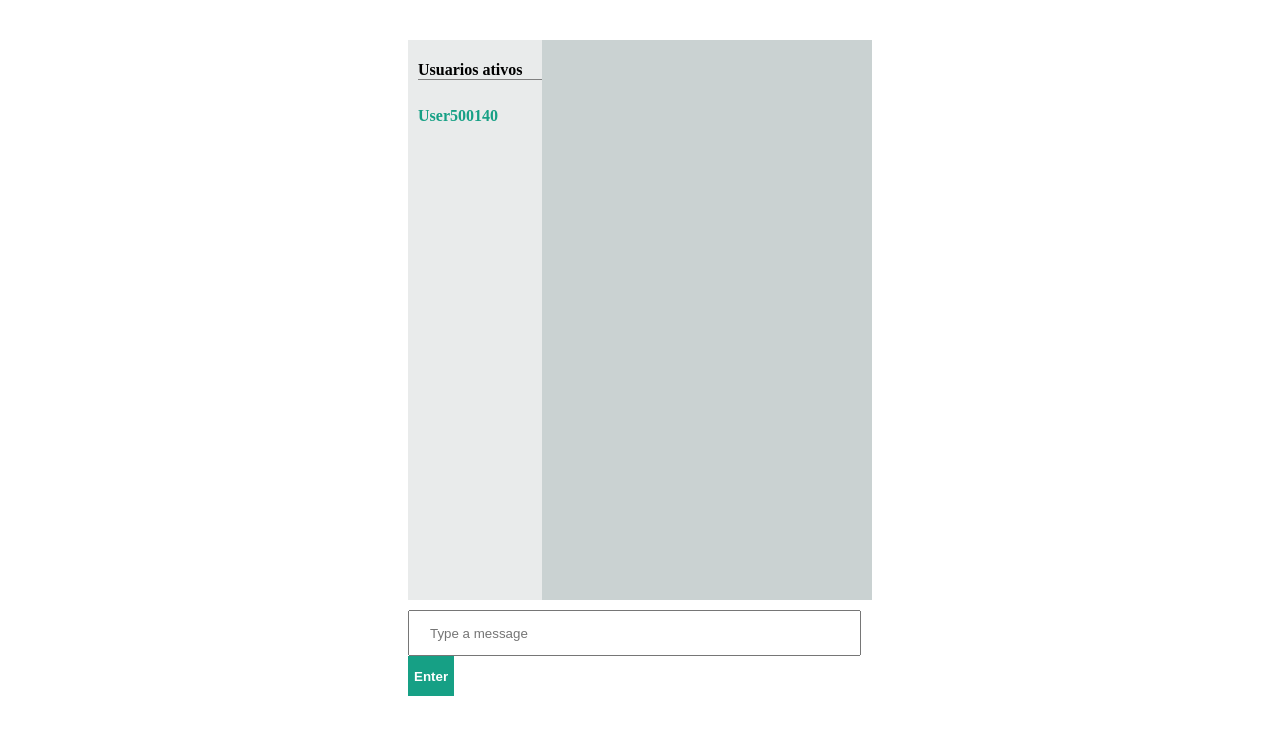
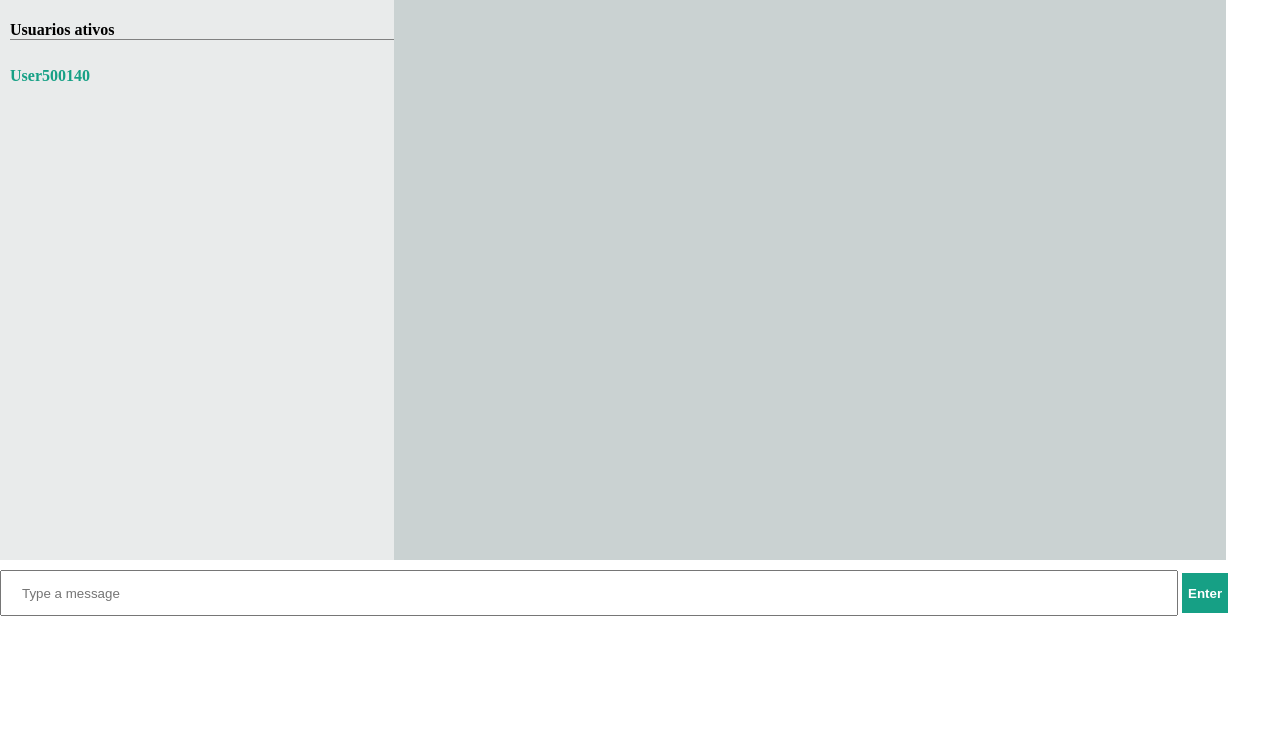
Before and after one commit to mateussiil/chat1, a website: page src/public/index.html in a window 1280 px wide. Drawn offline with nearby package versions, Linux system fonts and the light colour scheme; no server answers.

Commit message:
recursividade

```diff
--- a/src/index.js
+++ b/src/index.js
@@ -5,8 +5,8 @@ const cors = require('cors');
 const app = express();
 app.use(express.json());
 
-const server = app.listen(process.env.PORT, function () {
-  console.log(`http://localhost:${5000}`);
+const server = app.listen(process.env.PORT || 3333, function () {
+  console.log(`http://localhost:${3333}`);
 });
 
 app.use(express.static(__dirname + '/public'));
--- a/src/public/index.html
+++ b/src/public/index.html
@@ -2,17 +2,11 @@
 <html lang="en">
   <head>
     <meta charset="UTF-8" />
-    <meta name="viewport" content="width=device-width, initial-scale=1.0" />
+    <meta name="viewport" content="width=device-width, initial-scale=1" />
     <title>Socket.io simple chat</title>
     <link rel="stylesheet" href="./style.css" />
-    <script type="text/javascript">
-      function scroll(){
-        var objScrDiv = document.getElementsByClassName("messages__history");
-        objScrDiv.scrollTop = objScrDiv.scrollHeight;
-      }
-    </script>
   </head>
-  <body onload="scroll()">
+  <body >
     <div class="container">
       <div class="inbox">
         <div class="inbox__people">
--- a/src/public/style.css
+++ b/src/public/style.css
@@ -1,5 +1,14 @@
+@media only screen and (max-device-width: 1000px) {
+
+}
+
+body{
+  padding: 0px;
+  margin:0px;
+  width: 100%;
+}
+
 .container{
-  padding: 2em 25em 2em;
   display: flex;
   flex-direction: column;
 }
@@ -12,6 +21,7 @@
 .inbox__people{
   width: 30vw;
   height: 70vh;
+  overflow-x: hidden;
   background-color: rgba(211, 215, 216, 0.5);
   padding-left: 10px;
 }
@@ -26,15 +36,18 @@ h5{
 }
 
 .inbox__messages{
-  width: 80vw;
+  width: 65vw;
   height: 70vh;
+  overflow-y: visible;
   background-color: rgba(149, 165, 166,0.5);
 }
+
 .inbox__messages{
   display: flex;
   flex-direction: column;
   position: relative;
 }
+
 .messages__history{
   overflow-x: hidden;
   position: absolute;
@@ -102,7 +115,7 @@ form{
 }
 
 input{
-  width: 92%;
+  width: 90%;
   height: 40px;
   padding-left: 20px;
 }
```
